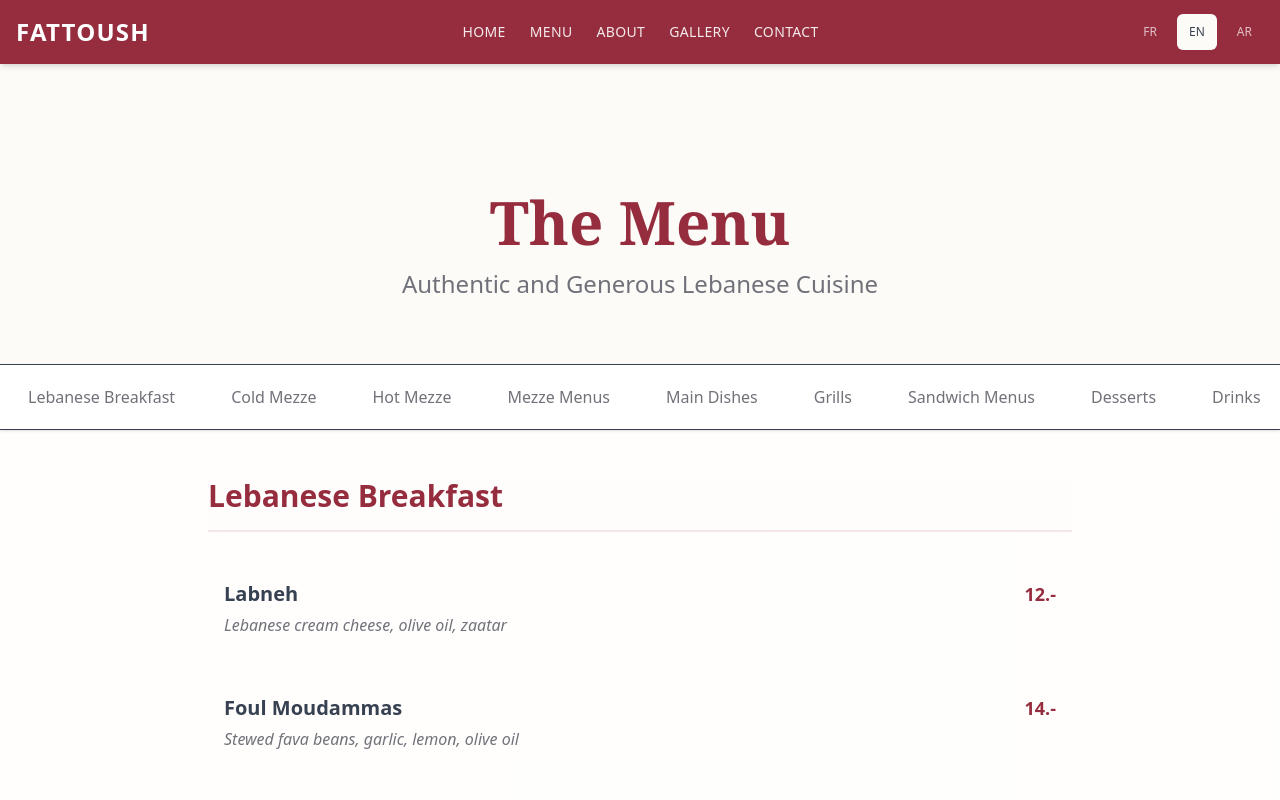
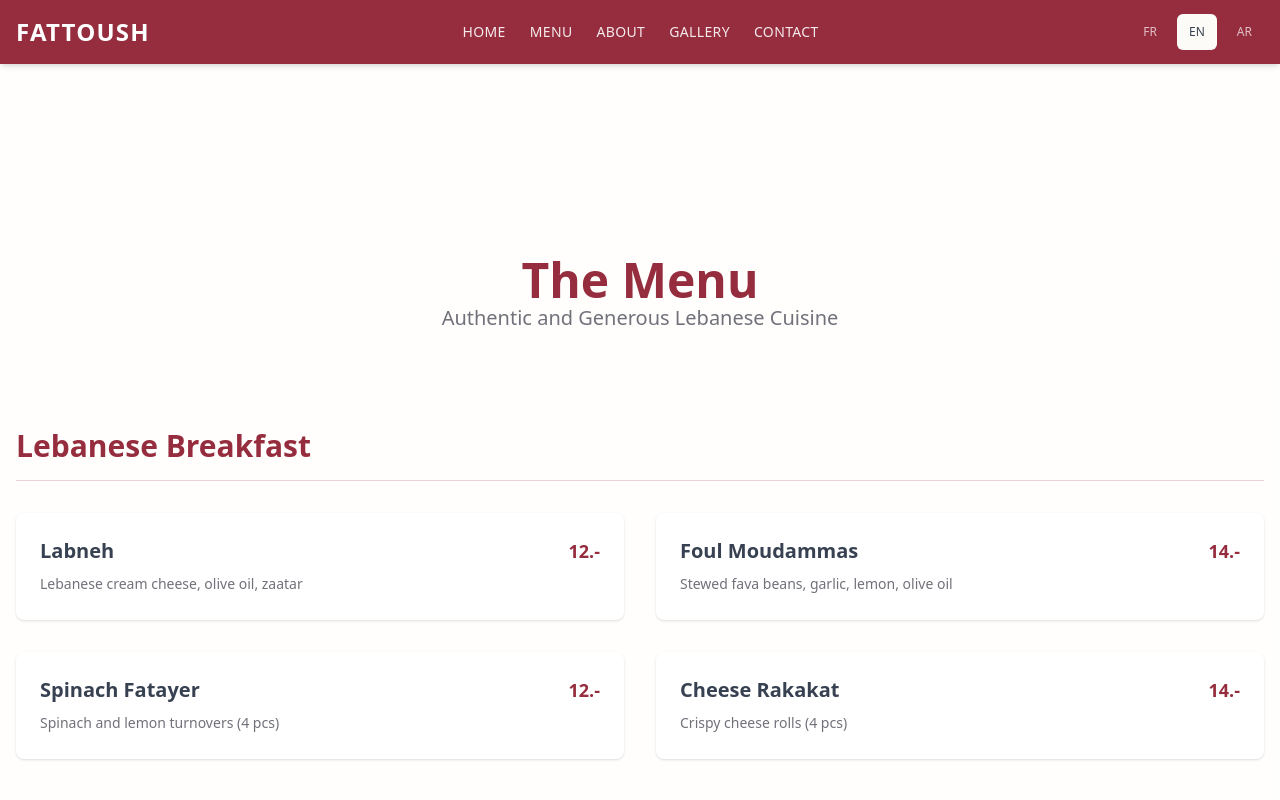
Before and after one commit to lopezdamien/fattoush, a Next.js app: page /en/menu in a window 1280 px wide. Shown: the top 800 px of the page. Built offline with nearby package versions, Linux system fonts and the light colour scheme.

Commit message:
Revert Menu design to grid layout while preserving new content

```diff
--- a/src/app/[locale]/menu/page.tsx
+++ b/src/app/[locale]/menu/page.tsx
@@ -38,71 +38,41 @@ export default function MenuPage() {
     ];
 
     return (
-        <main className="min-h-screen bg-secondary/30 pb-24">
-            {/* Hero Menu */}
-            <div className="pt-32 pb-16 text-center bg-secondary">
+        <main className="pt-24 min-h-screen bg-secondary/30">
+            <Section className="text-center space-y-4">
                 <FadeIn>
-                    <h1 className="text-5xl md:text-6xl font-bold text-primary mb-4 font-serif">{t("title")}</h1>
-                    <p className="text-xl md:text-2xl text-muted-foreground font-light max-w-2xl mx-auto px-4">
-                        {t("subtitle")}
-                    </p>
+                    <h1 className="text-5xl font-bold text-primary">{t("title")}</h1>
+                    <p className="text-xl text-muted-foreground">{t("subtitle")}</p>
                 </FadeIn>
-            </div>
+            </Section>
 
-            {/* Sticky Navigation */}
-            <div className="sticky top-16 z-40 bg-background/95 backdrop-blur-md border-y border-border shadow-sm mb-12 overflow-x-auto no-scrollbar">
-                <div className="container mx-auto px-4">
-                    <nav className="flex items-center gap-2 md:gap-8 py-4 min-w-max">
-                        {categories.map((cat) => (
-                            <a
-                                key={cat}
-                                href={`#${cat}`}
-                                className="text-sm md:text-base font-medium text-muted-foreground hover:text-primary whitespace-nowrap px-3 py-1 rounded-full hover:bg-secondary transition-all"
-                            >
-                                {t(`categories.${cat}`)}
-                            </a>
-                        ))}
-                    </nav>
-                </div>
-            </div>
-
-            {/* Menu Content */}
-            <div className="container mx-auto px-4 max-w-4xl space-y-24">
-                {categories.map((category, index) => (
-                    <section key={category} id={category} className="scroll-mt-32">
-                        <FadeIn delay={index * 0.1}>
-                            <h2 className="text-3xl font-bold text-primary border-b-2 border-primary/10 pb-4 mb-8 sticky top-32 bg-secondary/30 backdrop-blur-sm z-10 w-full">
+            <div className="container mx-auto px-4 pb-24 space-y-16">
+                {(categories).map((category, sectionIndex) => (
+                    <FadeIn key={category} delay={sectionIndex * 0.1}>
+                        <div id={category} className="space-y-8 scroll-mt-32">
+                            <h2 className="text-3xl font-bold text-primary border-b border-primary/20 pb-4">
                                 {t(`categories.${category}`)}
                             </h2>
-                            <div className="grid grid-cols-1 gap-6">
-                                {menuStructure[category].map((item) => (
-                                    <div key={item} className="group flex justify-between items-baseline gap-4 md:gap-8 p-4 rounded-lg hover:bg-white transition-colors">
-                                        <div className="flex-1 space-y-1">
-                                            <div className="flex items-baseline justify-between w-full md:w-auto">
-                                                <h3 className="text-xl font-semibold text-foreground group-hover:text-primary transition-colors">
-                                                    {t(`items.${item}.name`)}
-                                                </h3>
-                                                {/* Price visible on mobile right next to title if needed, but keeping it unified below */}
-                                            </div>
-                                            <p className="text-muted-foreground text-sm md:text-base font-light italic leading-relaxed">
-                                                {t(`items.${item}.desc`)}
-                                            </p>
+                            <div className="grid grid-cols-1 md:grid-cols-2 gap-8">
+                                {menuStructure[category].map((item: string) => (
+                                    <div key={item} className="flex justify-between items-start p-6 bg-white rounded-lg shadow-sm hover:shadow-md transition-shadow group">
+                                        <div className="space-y-2">
+                                            <h3 className="text-xl font-semibold group-hover:text-primary transition-colors">{t(`items.${item}.name`)}</h3>
+                                            <p className="text-muted-foreground text-sm leading-relaxed">{t(`items.${item}.desc`)}</p>
                                         </div>
-                                        <div className="shrink-0">
-                                            <span className="text-lg font-bold text-primary tabular-nums">
-                                                {t(`items.${item}.price`)}
-                                            </span>
+                                        <div className="shrink-0 ml-6">
+                                            <span className="font-bold text-primary text-lg whitespace-nowrap">{t(`items.${item}.price`)}</span>
                                         </div>
                                     </div>
                                 ))}
                             </div>
-                        </FadeIn>
-                    </section>
+                        </div>
+                    </FadeIn>
                 ))}
             </div>
 
             {/* Footer Disclaimer */}
-            <div className="container mx-auto px-4 mt-24 text-center text-muted-foreground text-sm space-y-2">
+            <div className="container mx-auto px-4 mt-8 pb-12 text-center text-muted-foreground text-sm space-y-2">
                 <p>{t("footer.taxes")}</p>
                 <p>{t("footer.allergens")}</p>
             </div>
```
